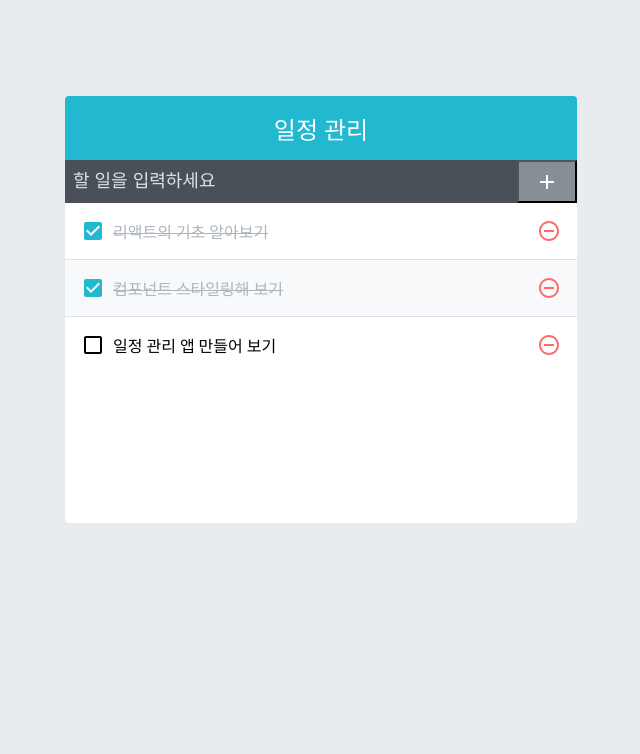
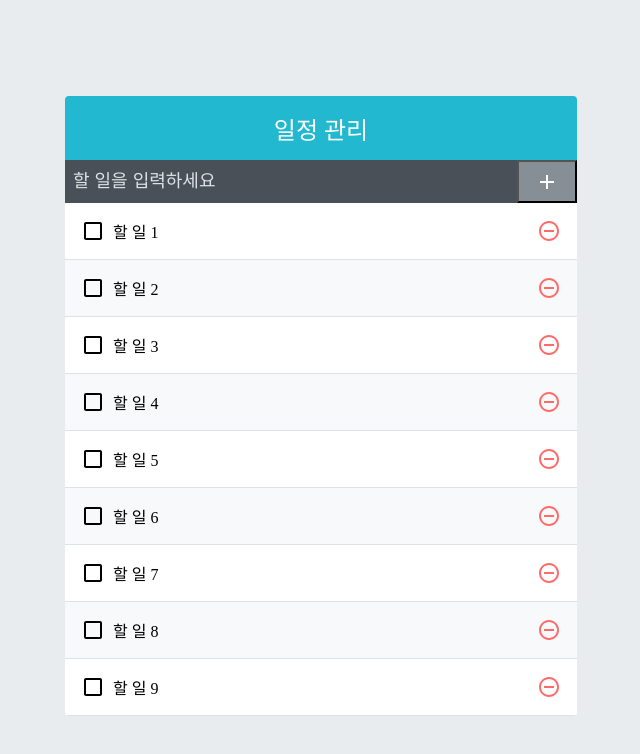
Before and after one commit to JJongPang/react-todo-app-project, a React (Create React App) app in the folder todo-app/: page / in a window 1280 px wide. Shown: the top 754 px of the page, without its empty margins (319-959 px from the left). Built offline with nearby package versions, Linux system fonts and the light colour scheme.

Commit message:
컴포넌트 성능 최적화 React.memo, useStaet의 함수형 업데이트

```diff
--- a/todo-app/src/App.js
+++ b/todo-app/src/App.js
@@ -3,52 +3,42 @@
 import TodoInsert from './components/TodoInsert';
 import TodoList from './components/TodoList';
 
+function createBulkTodos() {
+  const array = [];
+  for (let i = 1; i <= 2500; i++) {
+    array.push({
+      id: i,
+      text: `할 일 ${i}`,
+      checked: false,
+    });
+  }
+  return array;
+}
+
 const App = () => {
-  const [todos, setTodos] = useState([
-    {
-      id: 1,
-      text: '리액트의 기초 알아보기',
-      checked: true,
-    },
-    {
-      id: 2,
-      text: '컴포넌트 스타일링해 보기',
-      checked: true,
-    },
-    {
-      id: 3,
-      text: '일정 관리 앱 만들어 보기',
-      checked: false,
-    },
-  ]);
+  const [todos, setTodos] = useState(createBulkTodos);
 
   //고윳값으로 사용될 id
   //ref를 사용하여 변수 담기
-  const nextId = useRef(4);
+  const nextId = useRef(2501);
 
-  const onInsert = useCallback(
-    (text) => {
+  const onInsert = useCallback((text) => {
     const todo = {
       id: nextId.current,
       text,
       checked: false,
     };
-      setTodos(todos.concat(todo));
+    setTodos((todos) => todos.concat(todo));
     nextId.current += 1; //nextId 1씩 더하기
-    },
-    [todos],
-  );
+  }, []);
 
-  const onRemove = useCallback(
-    (id) => {
-      setTodos(todos.filter((todo) => todo.id !== id));
-    },
-    [todos],
-  );
+  const onRemove = useCallback((id) => {
+    setTodos((todos) => todos.filter((todo) => todo.id !== id));
+  }, []);
 
   const onToggle = useCallback(
     (id) => {
-      setTodos(
+      setTodos((todos) =>
         todos.map((todo) =>
           todo.id === id ? { ...todo, checked: !todo.checked } : todo,
         ),
--- a/todo-app/src/components/TodoListItem.js
+++ b/todo-app/src/components/TodoListItem.js
@@ -22,4 +22,4 @@
   );
 };
 
-export default TodoListItem;
+export default React.memo(TodoListItem);
```
Lines whose indentation alone changed are shown as unchanged.
